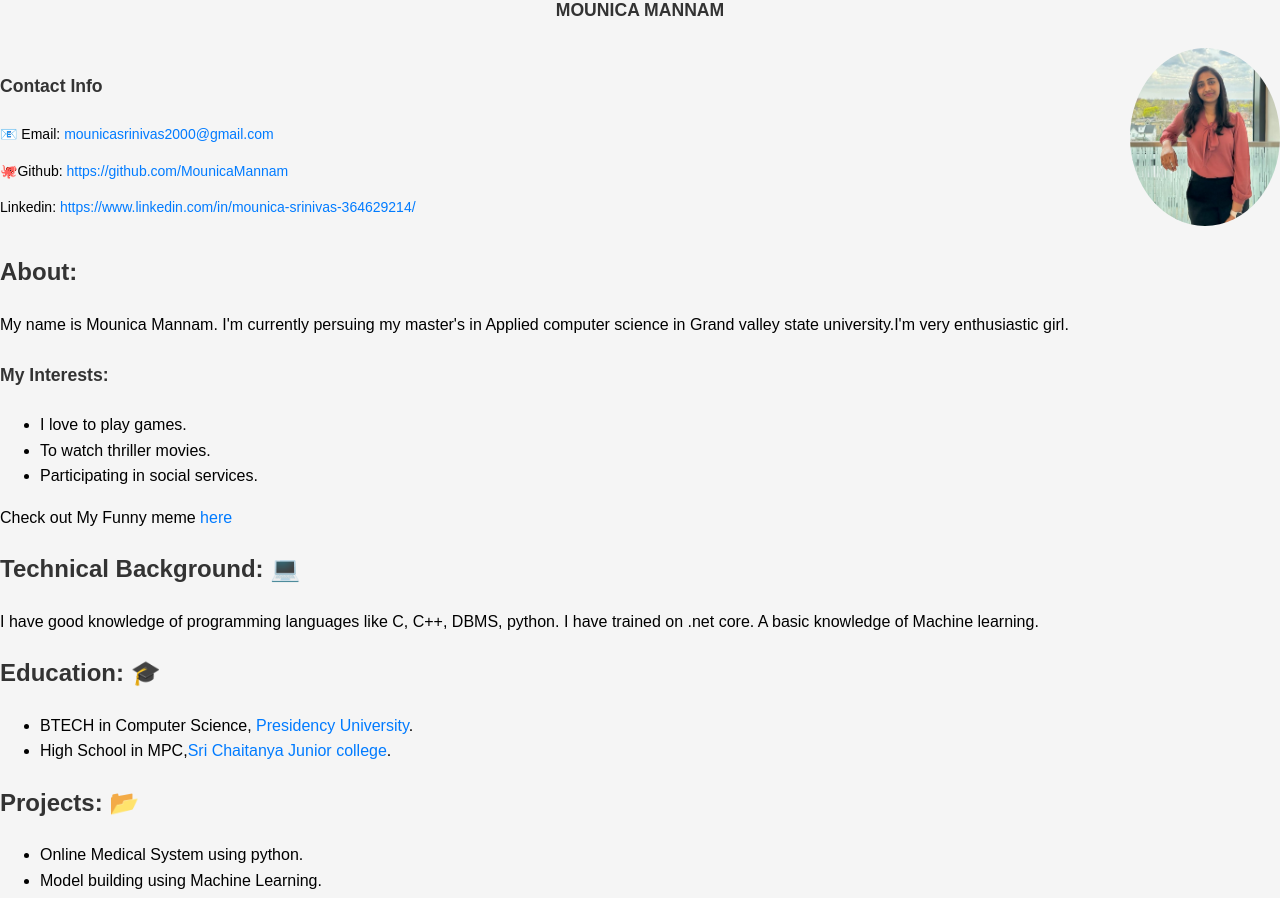
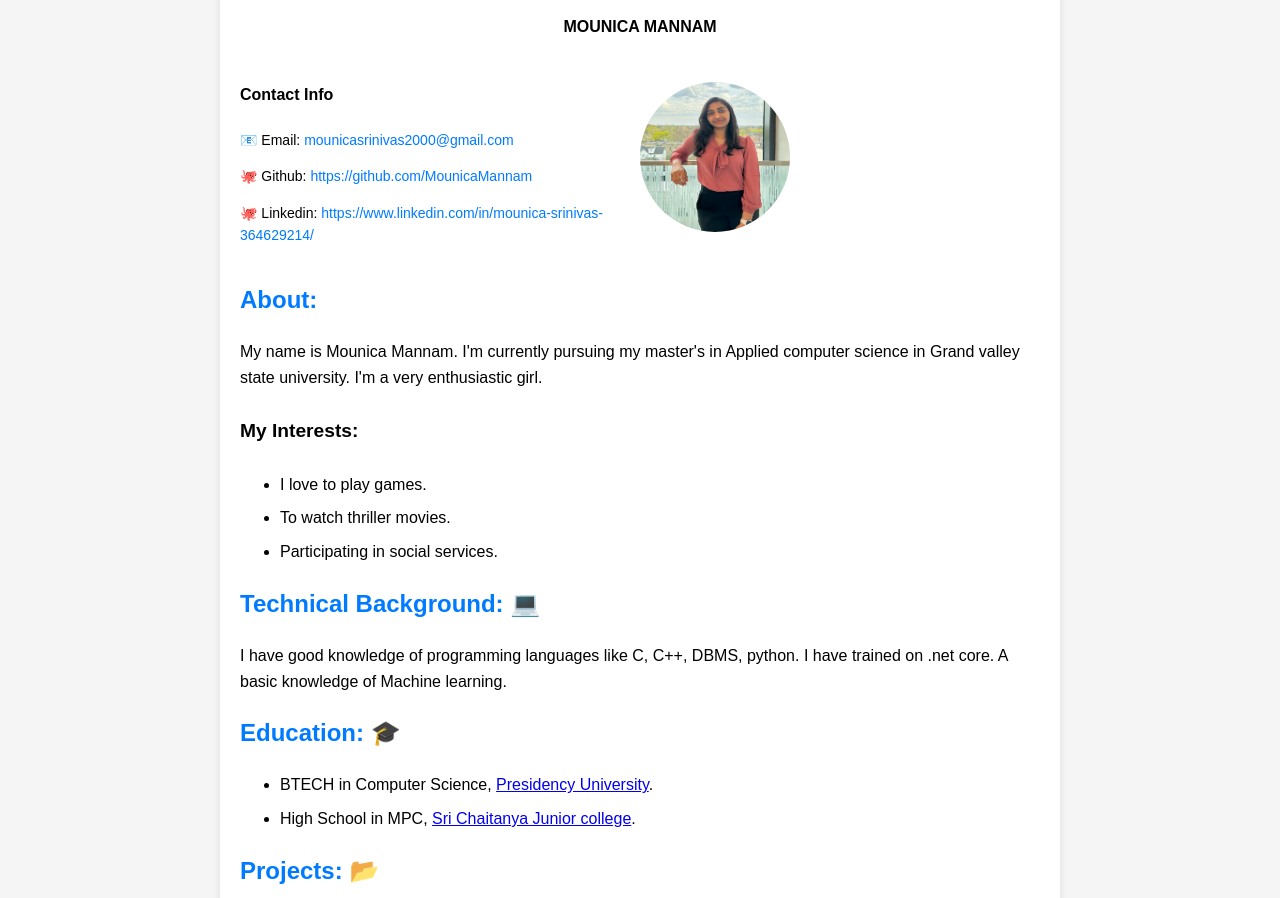
Before and after one commit to MounicaMannam/CIS641-HW2-mannam, a plain HTML site: page index.html in a window 1280 px wide. Shown: the part 100-998 px from the top of the page. Drawn offline with Linux system fonts and the light colour scheme.

Commit message:
changes 7

```diff
--- a/index.html
+++ b/index.html
@@ -4,73 +4,78 @@
 <head>
     <meta charset="UTF-8">
     <meta name="viewport" content="width=device-width, initial-scale=1.0">
-    <title>Mounica's Portfolio</title>
+    <title>Mounica's Resume</title>
     <link rel="stylesheet" href="styles.css">
 </head>
 
 <body>
+    <div class="container">
+        <h1 class="center">RESUME</h1>
+        <h4 class="center">MOUNICA MANNAM</h4>
 
-    <h1 align="center">RESUME</h1>
-    <h4 align="center">MOUNICA MANNAM</h4>
+        <div class="flex-container">
+            <div class="contact-info">
+                <h4>Contact Info</h4>
+                <p><span>&#x1F4E7;</span> Email: <a href="mailto:mounicasrinivas2000@gmail.com">mounicasrinivas2000@gmail.com</a></p>
+                <p><span>&#x1F419;</span> Github: <a href="https://github.com/MounicaMannam">https://github.com/MounicaMannam</a></p>
+                <p><span>&#x1F419;</span> Linkedin: <a href="https://www.linkedin.com/in/mounica-srinivas-364629214/">https://www.linkedin.com/in/mounica-srinivas-364629214/</a></p>
+            </div>
 
-    <div style="display: flex; align-items: center;">
-        <div style="flex: 1;">
-            <p><h4>Contact Info</h4></p>
-            <p style="font-size: 14px;"> &#x1F4E7; Email: <a href="mailto:mounicasrinivas2000@gmail.com">mounicasrinivas2000@gmail.com</a></p>
-            <p style="font-size: 14px;">&#x1F419;Github: <a href="https://github.com/MounicaMannam">https://github.com/MounicaMannam</a></p>
-            <p style="font-size: 14px;">Linkedin: <a href="https://www.linkedin.com/in/mounica-srinivas-364629214/">https://www.linkedin.com/in/mounica-srinivas-364629214/</a></p>
-        </div>
-        <div style="flex: 1; text-align: right;">
-            <img src="pic\1.jpg"style="border-radius: 50%;" width="150" height="150" /></img>
+            <div class="profile-pic">
+                <img src="pic/1.jpg" alt="Mounica's Picture" width="150" height="150" class="profile-image">
             </div>
         </div>
 
+        <div class="section">
             <h2>About:</h2>
-    <p>My name is Mounica Mannam. I'm currently persuing my master's in Applied computer science in Grand valley state university.I'm very enthusiastic girl.</p>
+            <p>My name is Mounica Mannam. I'm currently pursuing my master's in Applied computer science in Grand valley state university. I'm a very enthusiastic girl.</p>
+        </div>
 
+        <div class="section">
             <h4>My Interests:</h4>
             <ul>
                 <li>I love to play games.</li>
                 <li>To watch thriller movies.</li>
                 <li>Participating in social services.</li>
             </ul>
+        </div>
 
-    <p>Check out My Funny meme <a href="https://quotesnhumor.com/wp-content/uploads/2015/07/Top-30-Very-Funny-Animals-Memes-Jokes.jpg">here</a></p>
+        <div class="section">
+            <h2>Technical Background: <span>&#x1F4BB;</span></h2>
+            <p>I have good knowledge of programming languages like C, C++, DBMS, python. I have trained on .net core. A basic knowledge of Machine learning.</p>
+        </div>
 
-    <h2>Technical Background: &#x1F4BB;</h2>
-    <p>I have good knowledge of programming languages like C, C++, DBMS, python. I have trained on .net core. A basic knowledge of Machine learning.</p>
-
-    <h2>Education: &#x1F393;</h2>
+        <div class="section">
+            <h2>Education: <span>&#x1F393;</span></h2>
             <ul>
                 <li>BTECH in Computer Science, <a href="https://presidencyuniversity.in/">Presidency University</a>.</li>
-        <li>High School in MPC,<a href="https://srichaitanya.net/">Sri Chaitanya Junior college</a>.</li>
+                <li>High School in MPC, <a href="https://srichaitanya.net/">Sri Chaitanya Junior college</a>.</li>
             </ul>
+        </div>
 
-    <h2>Projects: &#x1F4C2;</h2>
+        <div class="section">
+            <h2>Projects: <span>&#x1F4C2;</span></h2>
             <ul>
                 <li>Online Medical System using python.</li>
                 <li>Model building using Machine Learning.</li>
                 <li>Gas detective Sensor system under IOT.</li>
             </ul>
+        </div>
 
-    <h3>Current Project Working on:</h3>
-    <h4>Online Bidding System</h4>
-    <p>The project Online Bidding System is the software developed to simplify the communication process between the Seller and the Buyer. The software operators include the admin, the Seller, and the Buyers. The seller is responsible for selling a product in the site where other people can buy it based on their winning in the auction. This information is stored in the database along with their details. The admin can view Customer and Seller details and Auction details Auction winning report, Product details. When a person placed a bid on a particular product then he is eligible to place an order for the product when he wins the auction by the end of the date where auction closes. The system can thus reduce complexity in maintaining Bidding details and ease the process of Auction for a Product. The project is developed on ASP .Net platform and supported by a SQL database to store the user specific details.</p>
-    <p>Check out My project page <a href="https://mounicamannam.github.io/GVSU-CIS641-ProjTech/">Online Bidding System</a></p>
+        <div class="section">
+            <h6>First python code that I learned in my college:</h6>
+            <h6>Funny</h6>
+            <pre><code>print("My world")</code></pre>
+        </div>
 
-    <h2>Volunteer Experience:</h2>
-    <h3>National Service Scheme (NSS) in Presidency University</h3>
-    <ul>
-        <li>Provided presentations about education in rural areas.</li>
-        <li>Volunteering in blood donation camp. Tree Plantation.</li>
-    </ul>
+        <div class="section">
+            <p>Interested? Do you want to learn some python codes? If yes, check out this page <a href="https://www.stat.berkeley.edu/~spector/python.pdf">Basic python codes</a></p>
+        </div>
+    </div>
 
-    <h4>First python code that i learned in my college:</h4>
-    <h5>Funny</h5>
-    <pre><code>print("My world")</code></pre>
-
-    <p>Interested? Do you want to learn some python codes? If yes, check out this page <a href="https://www.stat.berkeley.edu/~spector/python.pdf">Basic python codes</a></p>
-
+    <div class="footer">
+        <p>&#169; 2023 Mounica Mannam</p>
+    </div>
 </body>
 
 </html>
--- a/styles.css
+++ b/styles.css
@@ -15,53 +15,6 @@ body {
     box-shadow: 0 4px 8px rgba(0, 0, 0, 0.1);
 }
 
-h1, h2, h3, h4, h5, h6 {
-    color: #333;
-}
-
-h1 {
-    font-size: 2em;
-}
-
-h2 {
-    font-size: 1.5em;
-}
-
-h3 {
-    font-size: 1.2em;
-}
-
-h4 {
-    font-size: 1.1em;
-}
-
-h5, h6 {
-    font-size: 1em;
-}
-
-p {
-    margin-bottom: 1em;
-}
-
-ul {
-    list-style-type: disc;
-    margin-bottom: 1em;
-}
-
-a {
-    color: #007bff;
-    text-decoration: none;
-}
-
-a:hover {
-    text-decoration: underline;
-}
-
-img {
-    max-width: 100%;
-    height: auto;
-}
-
 .center {
     text-align: center;
 }
@@ -72,30 +25,46 @@ img {
     justify-content: space-between;
 }
 
+.contact-info,
+.profile-pic {
+    flex: 1;
+}
+
+.contact-info p {
+    font-size: 14px;
+}
+
+.contact-info a {
+    color: #007bff;
+    text-decoration: none;
+}
+
+.contact-info a:hover {
+    text-decoration: underline;
+}
+
 .profile-image {
     border-radius: 50%;
 }
 
-.card {
-    border: none;
-    background-color: #f8f9fa;
+.section {
+    margin-top: 20px;
 }
 
-.card-title {
+.section h2 {
     color: #007bff;
+}
+
+.section h4 {
     font-size: 1.2em;
 }
 
-.card-text {
-    font-size: 1em;
+.section ul {
+    list-style-type: disc;
+    margin-bottom: 1em;
 }
 
-.card ul {
-    list-style-type: none;
-    padding: 0;
-}
-
-.card ul li {
+.section ul li {
     margin-bottom: 0.5em;
 }
 
@@ -104,7 +73,3 @@ img {
     text-align: center;
     font-size: 0.8em;
 }
-
-.footer a {
-    color: #333;
-}
```
Lines whose indentation alone changed are shown as unchanged.
